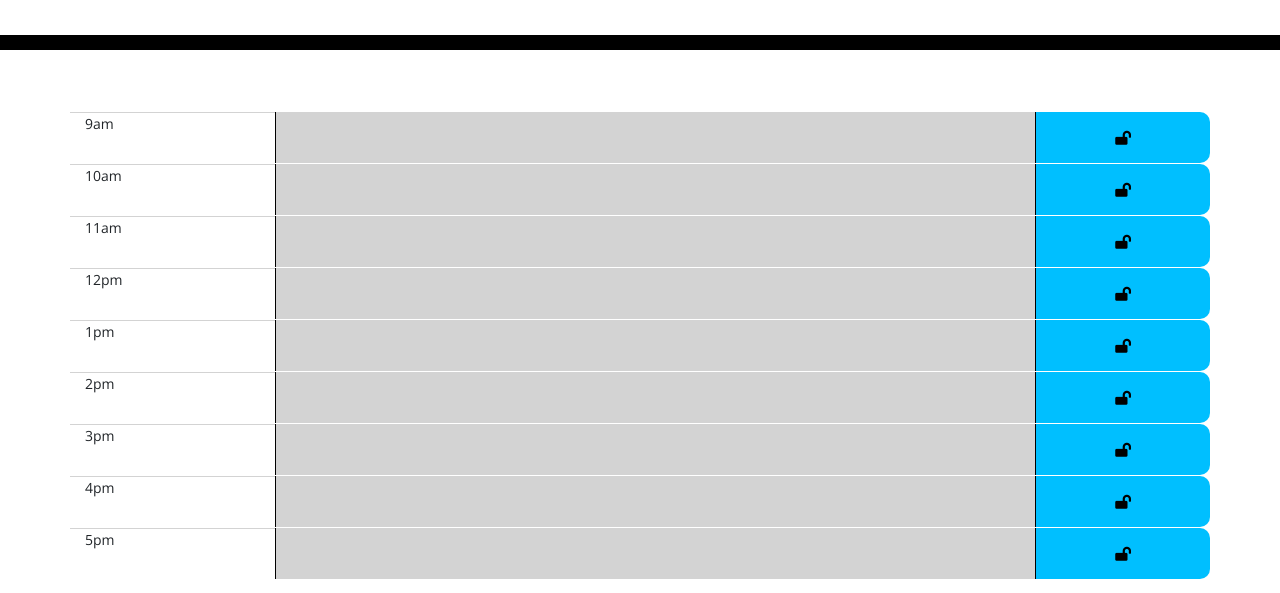
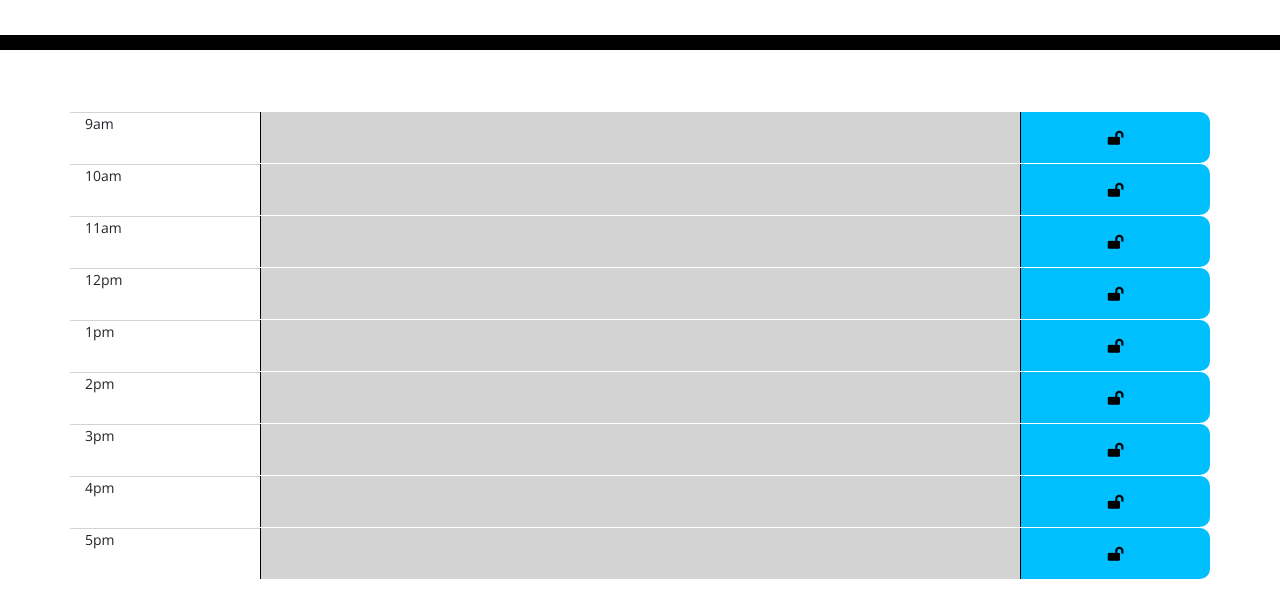
Before and after one commit to grovem74/workDayScheduler, a plain HTML site: page index.html in a window 1280 px wide. Shown: the part 214-807 px from the top of the page. Drawn offline with nearby package versions, Linux system fonts and the light colour scheme.

Commit message:
made more adjustments to html container

```diff
--- a/index.html
+++ b/index.html
@@ -20,7 +20,7 @@
         <span id="date" class="lead"></span></p>
     </header>
 
-    <div id="schedule" class="container cv">
+    <div id="schedule" class="container">
         <div class="row">
             <div class="col"></div>
             <div id="status" class="col text-center empty">SAVED!</div>
@@ -28,11 +28,11 @@
         </div>
 
         <div class="row">
-            <div id="hour" data-name="9" class="col hours">9am</div>
+            <div id="hour" data-name="9" class="col-2 hours">9am</div>
             <div class="col-8 p-0 divide">
                 <textarea class="area" id="task1" name="input-task"></textarea>
             </div>
-            <div class="col p-0 divide">
+            <div class="col-2 p-0 divide">
                 <button id="save1" class="saveBtn" type="button" name="save-task1">
                     <i class="fas fa-lock-open"></i>
                 </button>
@@ -41,11 +41,11 @@
         </div>
 
         <div class="row">
-            <div id="hour2" data-name="10" class="col hours">10am</div>
+            <div id="hour2" data-name="10" class="col-2 hours">10am</div>
             <div class="col-8 p-0 divide">
                 <textarea class="area" id="task2" name="input-task"></textarea>
             </div>
-            <div class="col p-0 divide">
+            <div class="col-2 p-0 divide">
                 <button id="save2" class="saveBtn" type="button" name="save-task2">
                     <i class="fas fa-lock-open"></i>
                 </button>
@@ -53,11 +53,11 @@
         </div>
 
         <div class="row">
-            <div id="hour3" data-name="11" class="col hours">11am</div>
+            <div id="hour3" data-name="11" class="col-2 hours">11am</div>
             <div class="col-8 p-0 divide">
                 <textarea class="area" id="task3" name="input-task"></textarea>
             </div>
-            <div class="col p-0 divide">
+            <div class="col-2 p-0 divide">
                 <button id="save3" class="saveBtn" type="button" name="save-task3">
                     <i class="fas fa-lock-open"></i>
                 </button>
@@ -65,11 +65,11 @@
         </div>
 
         <div class="row">
-            <div id="hour4" data-name="12" class="col hours">12pm</div>
+            <div id="hour4" data-name="12" class="col-2 hours">12pm</div>
             <div class="col-8 p-0 divide">
                 <textarea class="area" id="task4" name="input-task"></textarea>
             </div>
-            <div class="col p-0 divide">
+            <div class="col-2 p-0 divide">
                 <button id="save4" class="saveBtn" type="button" name="save-task4">
                     <i class="fas fa-lock-open"></i>
                 </button>
@@ -77,11 +77,11 @@
         </div>
 
         <div class="row">
-            <div id="hour5" data-name="13" class="col hours">1pm</div>
+            <div id="hour5" data-name="13" class="col-2 hours">1pm</div>
             <div class="col-8 p-0 divide">
                 <textarea class="area" id="task5" name="input-task"></textarea>
             </div>
-            <div class="col p-0 divide">
+            <div class="col-2 p-0 divide">
                 <button id="save5" class="saveBtn" type="button" name="save-task5">
                     <i class="fas fa-lock-open"></i>
                 </button>
@@ -89,11 +89,11 @@
         </div>
 
         <div class="row">
-            <div id="hour6" data-name="14" class="col hours">2pm</div>
+            <div id="hour6" data-name="14" class="col-2 hours">2pm</div>
             <div class="col-8 p-0 divide">
                 <textarea class="area" id="task6" name="input-task"></textarea>
             </div>
-            <div class="col p-0 divide">
+            <div class="col-2 p-0 divide">
                 <button id="save6" class="saveBtn" type="button" name="save-task6">
                     <i class="fas fa-lock-open"></i>
                 </button>
@@ -101,11 +101,11 @@
         </div>
 
         <div class="row">
-            <div id="hour7" data-name="15" class="col hours">3pm</div>
+            <div id="hour7" data-name="15" class="col-2 hours">3pm</div>
             <div class="col-8 p-0 divide">
                 <textarea class="area" id="task7" name="input-task"></textarea>
             </div>
-            <div class="col p-0 divide">
+            <div class="col-2 p-0 divide">
                 <button id="save7" class="saveBtn" type="button" name="save-task7">
                     <i class="fas fa-lock-open"></i>
                 </button>
@@ -113,11 +113,11 @@
         </div>
 
         <div class="row">
-            <div id="hour8" data-name="16" class="col hours">4pm</div>
+            <div id="hour8" data-name="16" class="col-2 hours">4pm</div>
             <div class="col-8 p-0 divide">
                 <textarea class="area" id="task8" name="input-task"></textarea>
             </div>
-            <div class="col p-0 divide">
+            <div class="col-2 p-0 divide">
                 <button id="save8" class="saveBtn" type="button" name="save-task8">
                     <i class="fas fa-lock-open"></i>
                 </button>
@@ -125,11 +125,11 @@
         </div>
 
         <div class="row">
-            <div id="hour9" data-name="17" class="col hours">5pm</div>
+            <div id="hour9" data-name="17" class="col-2 hours">5pm</div>
             <div class="col-8 p-0 divide">
                 <textarea class="area" id="task9" name="input-task"></textarea>
             </div>
-            <div class="col p-0 divide">
+            <div class="col-2 p-0 divide">
                 <button id="save9" class="saveBtn" type="button" name="save-task7">
                     <i class="fas fa-lock-open"></i>
                 </button>
```
